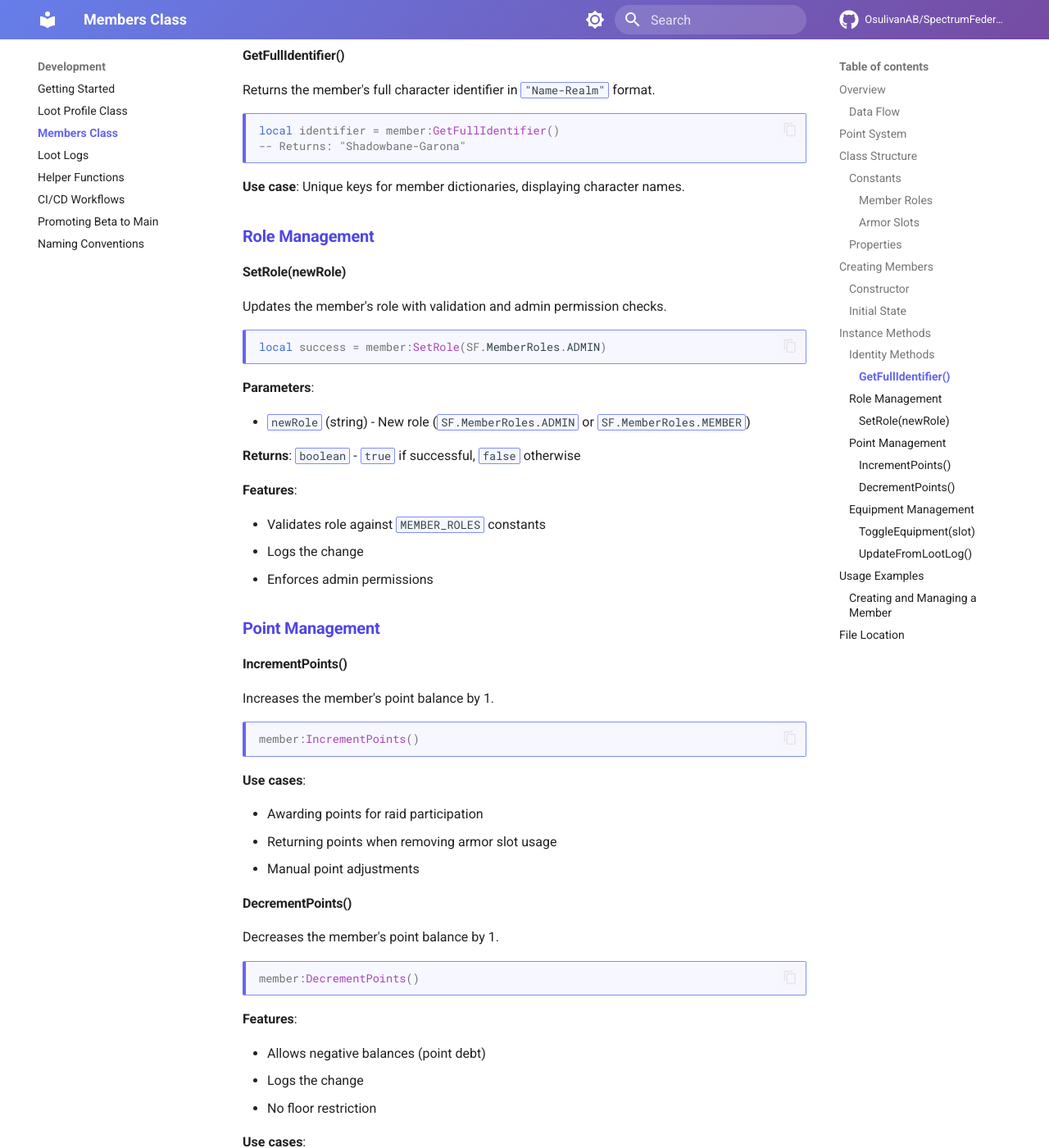
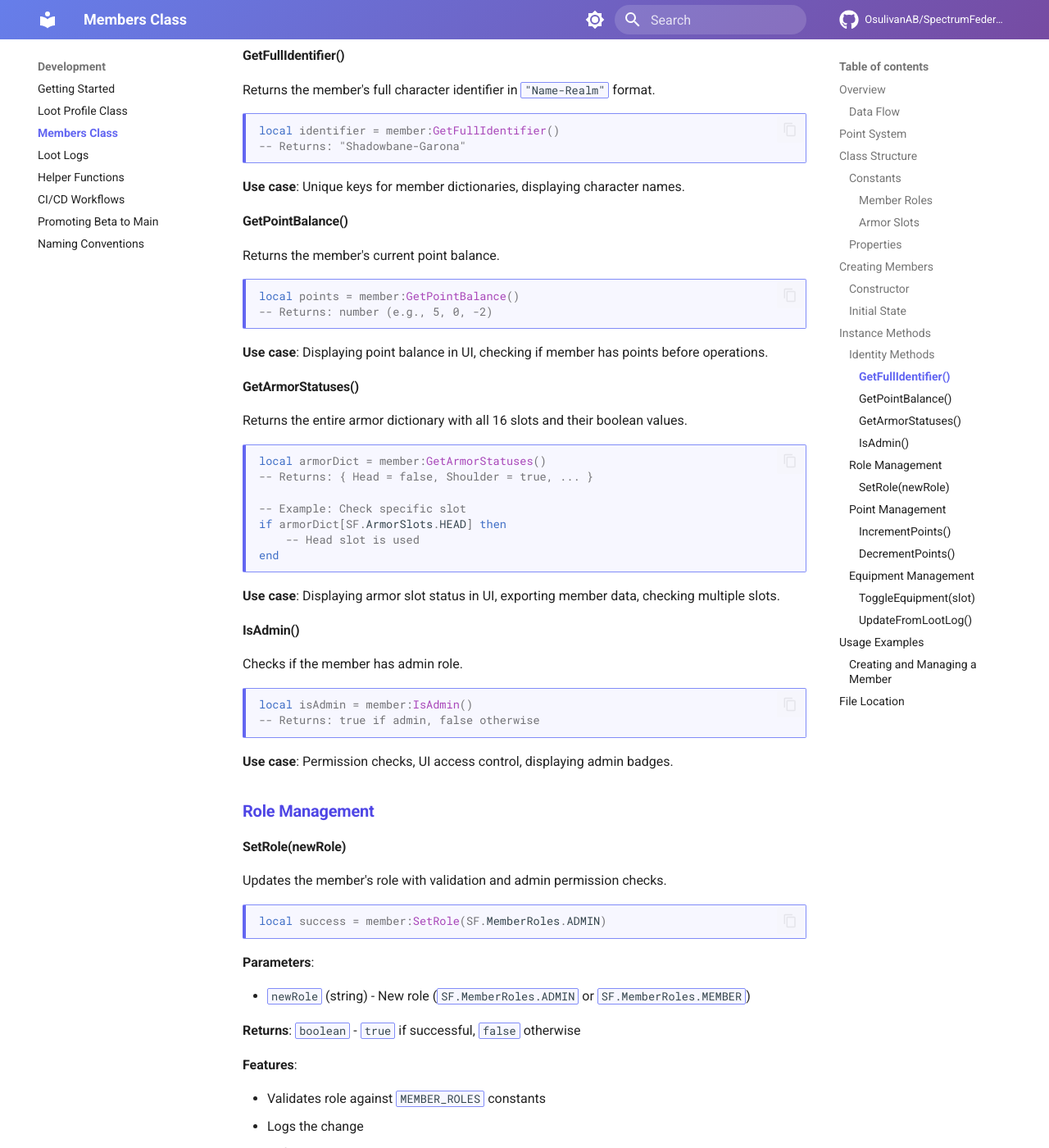
Before and after one commit to OsulivanAB/SpectrumFederation, an MkDocs documentation site: the page built from docs/development/members-class.md, in a window 1280 px wide and 1400 px high, scrolled down 3996 px. Shown: the whole window at 82% size. Built offline with MkDocs 1.6.1 and Material for MkDocs 9.7.7, drawn with Linux system fonts in a browser that asks for light colours; comment, search, counter and statistics services are not loaded.

Commit message:
Added getters for members class

````diff
--- a/docs/development/members-class.md
+++ b/docs/development/members-class.md
@@ -144,6 +144,41 @@ local identifier = member:GetFullIdentifier()
 ```
 
 **Use case**: Unique keys for member dictionaries, displaying character names.
+
+#### GetPointBalance()
+Returns the member's current point balance.
+
+```lua
+local points = member:GetPointBalance()
+-- Returns: number (e.g., 5, 0, -2)
+```
+
+**Use case**: Displaying point balance in UI, checking if member has points before operations.
+
+#### GetArmorStatuses()
+Returns the entire armor dictionary with all 16 slots and their boolean values.
+
+```lua
+local armorDict = member:GetArmorStatuses()
+-- Returns: { Head = false, Shoulder = true, ... }
+
+-- Example: Check specific slot
+if armorDict[SF.ArmorSlots.HEAD] then
+    -- Head slot is used
+end
+```
+
+**Use case**: Displaying armor slot status in UI, exporting member data, checking multiple slots.
+
+#### IsAdmin()
+Checks if the member has admin role.
+
+```lua
+local isAdmin = member:IsAdmin()
+-- Returns: true if admin, false otherwise
+```
+
+**Use case**: Permission checks, UI access control, displaying admin badges.
 
 ### Role Management
 
````
Also changed, not shown: 1 other file.
